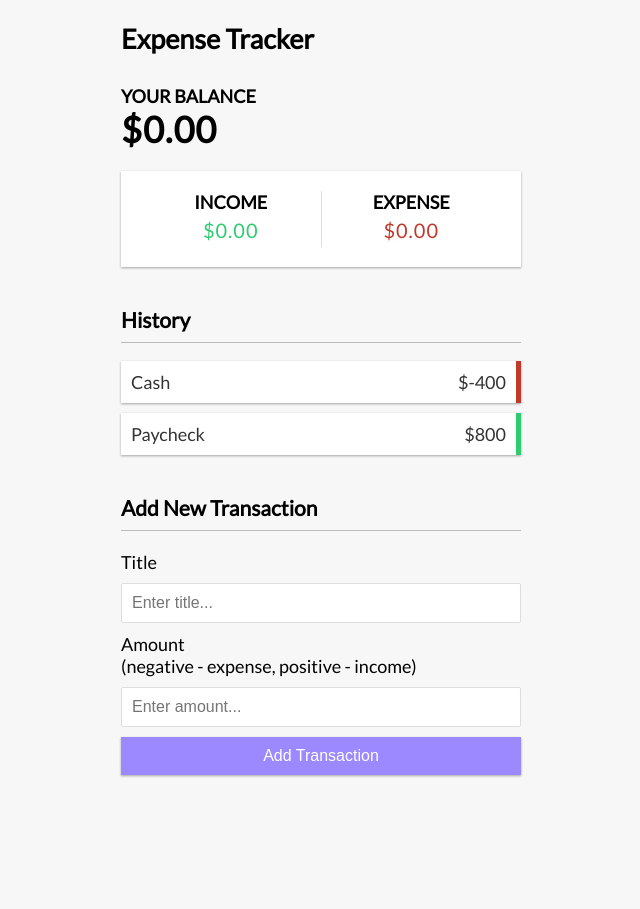
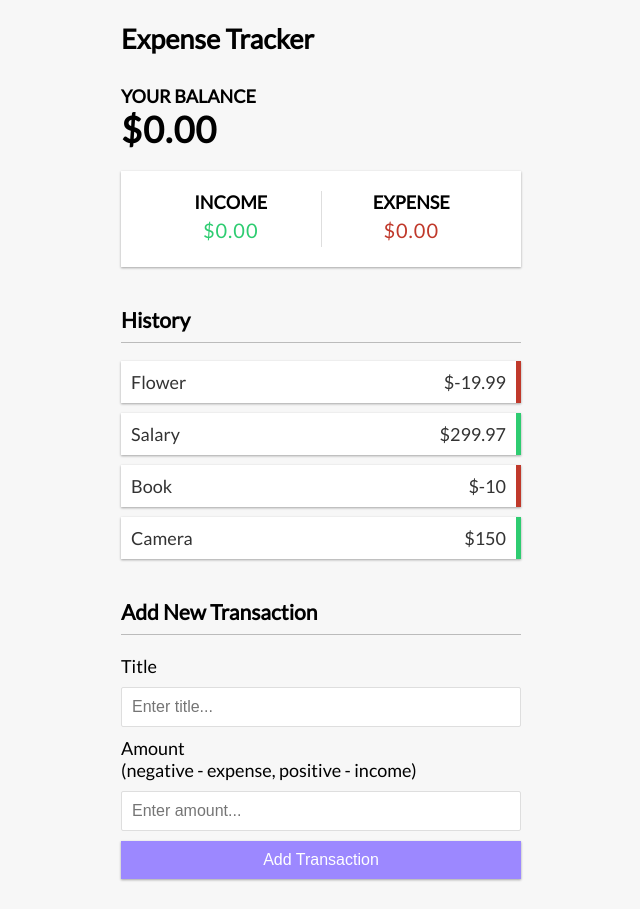
Before and after one commit to Kurosaii/vue-expense-tracker, a Vue app: page / in a window 1280 px wide. Shown: the whole page, without its empty margins (319-959 px from the left). Before the commit the page ends 805 px from the top, so only its background shows below. Built offline with nearby package versions, Linux system fonts and the light colour scheme.

Commit message:
feat: Templatize the transaction list and add dummy data

```diff
--- a/src/components/TransactionList.vue
+++ b/src/components/TransactionList.vue
@@ -1,3 +1,28 @@
+<script setup>
+const transactions = [
+    {
+        id: 1,
+        title: 'Flower',
+        amount: -19.99,
+    },
+    {
+        id: 2,
+        title: 'Salary',
+        amount: 299.97,
+    },
+    {
+        id: 3,
+        title: 'Book',
+        amount: -10,
+    },
+    {
+        id: 4,
+        title: 'Camera',
+        amount: 150,
+    },
+];
+</script>
+
 <template>
     <h3>History</h3>
 
@@ -5,14 +30,13 @@
         id="list"
         class="list"
     >
-        <li class="minus">
-            <button class="delete-btn">x</button>
-            Cash <span>$-400</span>
-        </li>
-
-        <li class="plus">
-            <button class="delete-btn">x</button>
-            Paycheck <span>$800</span>
+        <li
+            v-for="transaction in transactions"
+            :key=transaction.id
+            :class="transaction.amount < 0 ? 'minus' : 'plus'"
+        >
+            <button class=" delete-btn">x</button>
+            {{ transaction.title }}<span>${{ transaction.amount }}</span>
         </li>
     </ul>
 </template>
```
